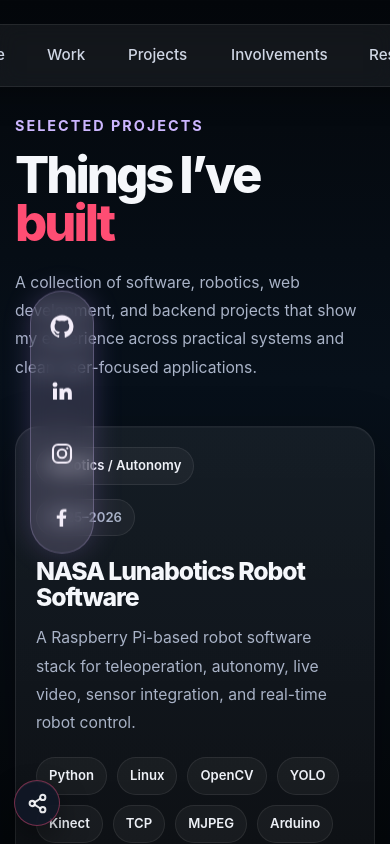
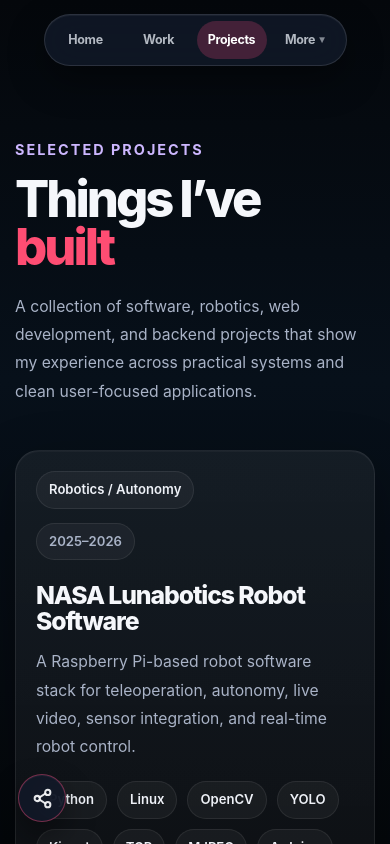
Before and after one commit to tausif02/tausif02.github.io, a React (Vite) app: page /projects in a window 390 px wide. Shown: the top 844 px of the page. Built offline with nearby package versions, Linux system fonts and the light colour scheme.

Commit message:
Updated mobile version

```diff
--- a/index.html
+++ b/index.html
@@ -1,3 +1,4 @@
+/* index.html */
 <!doctype html>
 <html lang="en">
 
--- a/src/styles/home.css
+++ b/src/styles/home.css
@@ -309,9 +309,8 @@
   }
 }
 
-
 /* ========================= */
-/* FINAL MOBILE HOME CENTER  */
+/* MOBILE HOME CENTER        */
 /* ========================= */
 
 @media (max-width: 768px) {
@@ -350,15 +349,11 @@
     margin: 0 auto !important;
     text-align: center;
 
-    transform: translateY(-10px) scale(1) !important;
+    transform: translateY(0) scale(1) !important;
   }
 
   body.is-ready .hero-content {
-    transform: translateY(-10px) scale(1) !important;
-  }
-
-  .hero-code-wrap {
-    margin-bottom: 1.25rem;
+    transform: translateY(0) scale(1) !important;
   }
 
   .hero-description {
--- a/src/styles/shared.css
+++ b/src/styles/shared.css
@@ -273,7 +273,7 @@
 }
 
 /* ========================= */
-/* MOBILE NAV.               */
+/* MOBILE NAV + SOCIALS      */
 /* ========================= */
 
 .mobile-nav-pill,
@@ -281,40 +281,138 @@
   display: none;
 }
 
-/* ========================= */
-/* MOBILE HERO CENTER        */
-/* ========================= */
+@media (max-width: 768px) {
+  .cursor-glow {
+    display: none !important;
+  }
 
-@media (max-width: 768px) {
-  .hero-mobile-center {
-    min-height: 100svh;
+  .desktop-nav,
+  .desktop-social,
+  .nav-pill,
+  .social-sidebar {
+    display: none !important;
+  }
 
-    padding-top: 95px !important;
-    padding-bottom: 120px !important;
+  .topbar {
+    width: 100%;
+    padding: 14px 0 0;
+    display: flex;
+    justify-content: center;
+    pointer-events: none;
+  }
+
+  .mobile-nav-pill {
+    display: grid !important;
+    grid-template-columns: repeat(4, auto);
+    align-items: center;
+    justify-content: center;
+
+    width: auto;
+    max-width: calc(100vw - 32px);
+
+    gap: 3px;
+    padding: 6px;
+
+    border-radius: 999px;
+    background: rgba(17, 24, 39, 0.88);
+    border: 1px solid rgba(255, 255, 255, 0.12);
+
+    box-shadow:
+      0 14px 36px rgba(0, 0, 0, 0.36),
+      inset 0 1px 0 rgba(255, 255, 255, 0.05);
+
+    backdrop-filter: blur(18px);
+    -webkit-backdrop-filter: blur(18px);
+
+    pointer-events: auto;
+  }
+
+  .mobile-nav-link,
+  .mobile-more-btn {
+    height: 38px;
+    min-width: 70px;
 
     display: flex;
-    flex-direction: column;
     align-items: center;
     justify-content: center;
+
+    color: rgba(226, 232, 240, 0.78);
+    text-decoration: none;
+
+    border: 0;
+    background: transparent;
+
+    font-size: 0.78rem;
+    font-weight: 700;
+    letter-spacing: -0.025em;
+
+    padding: 0 10px;
+    border-radius: 999px;
+    line-height: 1;
   }
 
-  .hero-mobile-center > * {
-    transform: translateY(-35px);
+  .mobile-nav-link.active,
+  .mobile-more-btn.active {
+    color: #ffffff;
+    background: rgba(255, 79, 129, 0.22);
   }
-}
 
-/* ========================= */
-/* MOBILE SOCIAL BUTTON      */
-/* ========================= */
+  .mobile-more-wrap {
+    position: relative;
+    width: auto;
+  }
 
-@media (max-width: 768px) {
+  .mobile-more-btn {
+    gap: 4px;
+    cursor: pointer;
+  }
+
+  .mobile-more-btn span {
+    font-size: 0.65rem;
+    opacity: 0.7;
+  }
+
+  .mobile-more-menu {
+    position: absolute;
+    top: calc(100% + 10px);
+    right: 0;
+
+    min-width: 155px;
+    padding: 7px;
+
+    border-radius: 18px;
+    background: rgba(14, 20, 32, 0.96);
+    border: 1px solid rgba(255, 255, 255, 0.12);
+
+    box-shadow: 0 18px 45px rgba(0, 0, 0, 0.4);
+
+    backdrop-filter: blur(18px);
+    -webkit-backdrop-filter: blur(18px);
+  }
+
+  .mobile-more-link {
+    display: block;
+    color: rgba(226, 232, 240, 0.82);
+    text-decoration: none;
+    font-size: 0.82rem;
+    font-weight: 650;
+    padding: 10px 11px;
+    border-radius: 12px;
+  }
+
+  .mobile-more-link:hover,
+  .mobile-more-link.active {
+    color: #ffffff;
+    background: rgba(255, 255, 255, 0.08);
+  }
+
   .mobile-social {
     position: fixed;
     left: 18px;
     bottom: 22px;
     z-index: 1001;
 
-    display: flex;
+    display: flex !important;
     flex-direction: column;
     align-items: center;
     gap: 10px;
@@ -330,7 +428,7 @@
     place-items: center;
 
     color: rgba(248, 250, 252, 0.92);
-    background: rgba(17, 24, 39, 0.86);
+    background: rgba(17, 24, 39, 0.9);
     border: 1px solid rgba(255, 255, 255, 0.12);
 
     box-shadow:
@@ -342,15 +440,10 @@
   }
 
   .mobile-social-toggle {
-    border: 1px solid rgba(255, 79, 129, 0.42);
+    border-color: rgba(255, 79, 129, 0.42);
     cursor: pointer;
     font-size: 1.65rem;
     line-height: 1;
-
-    transition:
-      transform 180ms ease,
-      background 180ms ease,
-      border-color 180ms ease;
   }
 
   .mobile-social-toggle svg {
@@ -374,12 +467,9 @@
   .mobile-social-links a {
     opacity: 0;
     transform: translateY(14px) scale(0.85);
-
     transition:
       opacity 180ms ease,
-      transform 180ms ease,
-      background 180ms ease,
-      color 180ms ease;
+      transform 180ms ease;
   }
 
   .mobile-social.open .mobile-social-links {
@@ -391,42 +481,8 @@
     transform: translateY(0) scale(1);
   }
 
-  .mobile-social.open .mobile-social-links a:nth-child(1) {
-    transition-delay: 30ms;
-  }
-
-  .mobile-social.open .mobile-social-links a:nth-child(2) {
-    transition-delay: 60ms;
-  }
-
-  .mobile-social.open .mobile-social-links a:nth-child(3) {
-    transition-delay: 90ms;
-  }
-
-  .mobile-social.open .mobile-social-links a:nth-child(4) {
-    transition-delay: 120ms;
-  }
-
-  .mobile-social-links a:hover {
-    background: rgba(255, 79, 129, 0.16);
-    color: #ffffff;
-  }
-
   .mobile-social-links svg {
     width: 21px;
     height: 21px;
   }
 }
-
-@media (max-width: 430px) {
-  .mobile-social {
-    left: 14px;
-    bottom: 18px;
-  }
-
-  .mobile-social-toggle,
-  .mobile-social-links a {
-    width: 46px;
-    height: 46px;
-  }
-}
```
